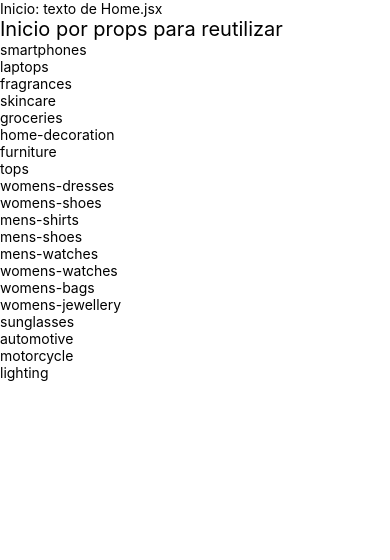
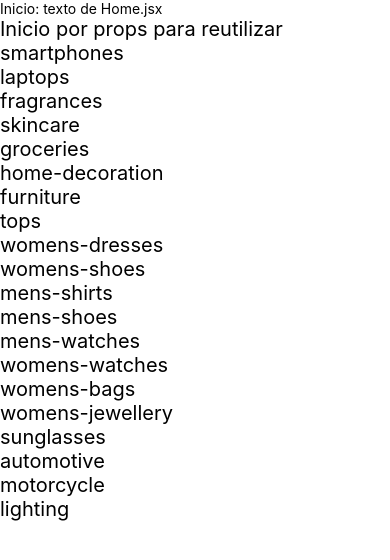
Before and after one commit to GCabreraH/CoderHouse_61300, a React Native app in the folder myecommerce/myecommerce/: screen / in a window 390 px wide. Shown: the top 560 px of the page. Built offline with nearby package versions, Linux system fonts and the light colour scheme.

Commit message:
Se crea el codigo para renderizar en categories todos los itemcategories.

```diff
--- a/myecommerce/myecommerce/src/components/Categories.jsx
+++ b/myecommerce/myecommerce/src/components/Categories.jsx
@@ -1,7 +1,10 @@
-/*Este componente permite reutilizar categorias sin necesidad de codigicarlas cada una.*/
+/*Este componente permite reutilizar categorias sin necesidad de codigicarlas cada una.
+Aquí se va a llamar a categories.jsx para el renderizado de cada itemcategory.
+*/
 
 import { View, Text, FlatList } from "react-native";
 import categories from "../data/categories.json";
+import CategoryItem from "./CategoryItem";
 
 function Categories(){
     return(
@@ -9,9 +12,7 @@ function Categories(){
             <FlatList
                 data={categories}
                 renderItem={({item}) => (
-                    <View>
-                        <Text>{item}</Text>
-                    </View>
+                    <CategoryItem category={item}/>
                 )}
                 keyExtractor={(category) => category}
 
--- /dev/null
+++ b/myecommerce/myecommerce/src/components/CategoryItem.jsx
@@ -0,0 +1,27 @@
+/*Este componente es el que vamos a llamar cuando estemos en el flatList. Renderizará
+lo que esta en renderItem (sera cada Item o categoria).
+Lo que este componente renderice se debe pasar por props a Categories.
+*/
+
+import { StyleSheet, Text, View } from 'react-native'
+
+
+const CategoryItem = ({category}) => {
+  return (
+    <View>
+      <Text style={styles.text}>{category}</Text>
+    </View>
+  );
+};
+
+export default CategoryItem
+
+const styles = StyleSheet.create({
+    text:{
+        fontSize: 20,
+
+
+    }
+
+
+})
```
